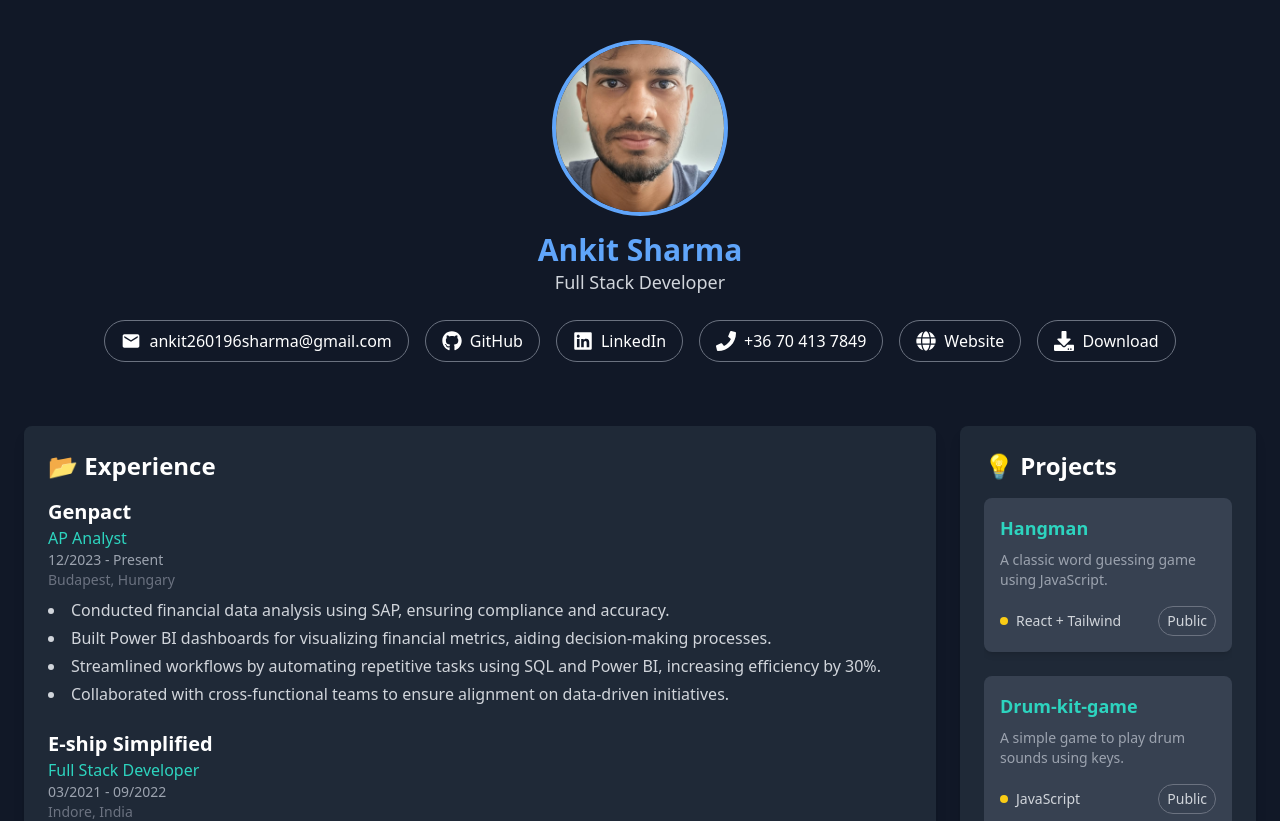
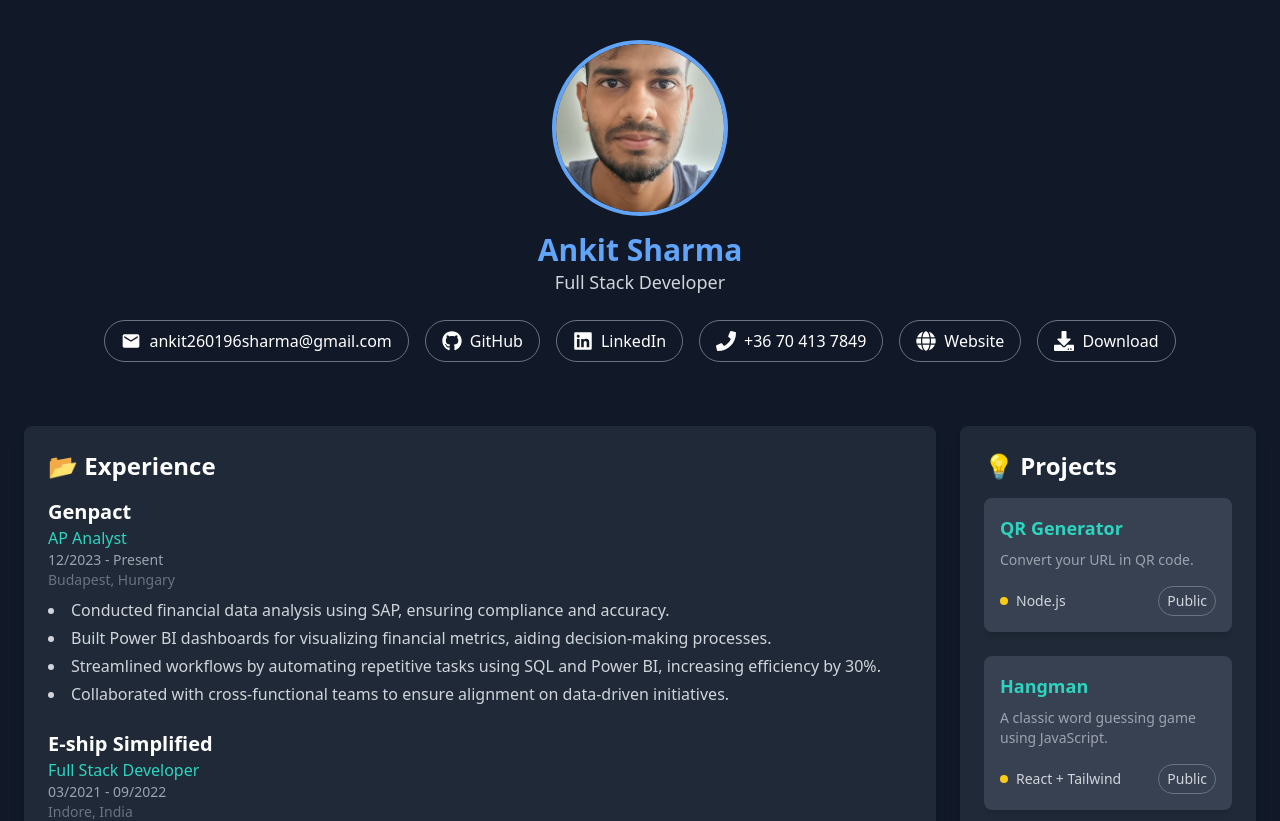
Before and after one commit to itsyourtechguy/resume, a React (Vite) app: page / in a window 1280 px wide. Shown: the top 821 px of the page. Built offline with nearby package versions, Linux system fonts and the light colour scheme.

Commit message:
added github link on projects

```diff
--- a/src/components/Projects.tsx
+++ b/src/components/Projects.tsx
@@ -8,6 +8,7 @@ const Projects = ({ projectsData }: { projectsData: Project[] }) => {
             key={index}
             className="bg-gray-700 p-4 rounded-lg shadow-md flex flex-col justify-between"
           >
+            <a href={project.link}>
             <h3 className="text-lg font-semibold text-teal-400">
               {project.title}
             </h3>
@@ -21,6 +22,7 @@ const Projects = ({ projectsData }: { projectsData: Project[] }) => {
                 {project.visibility}
               </span>
             </div>
+            </a>
           </div>
         ))}
       </div>
--- a/src/constants/data.tsx
+++ b/src/constants/data.tsx
@@ -172,28 +172,39 @@ export const coursesData = [
 // Projects
 export const projectsData = [
   {
+    title: "QR Generator",
+    description: "Convert your URL in QR code.",
+    language: "Node.js",
+    visibility: "Public",
+    link: "https://github.com/itsyourtechguy/QR-generator",
+  },
+  {
     title: "Hangman",
     description: "A classic word guessing game using JavaScript.",
     language: "React + Tailwind",
     visibility: "Public",
+    link: "https://github.com/itsyourtechguy/hangman-game",
   },
   {
     title: "Drum-kit-game",
     description: "A simple game to play drum sounds using keys.",
     language: "JavaScript",
     visibility: "Public",
+    link: "https://github.com/itsyourtechguy/Drum-kit-game",
   },
   {
     title: "simon-challenge-game",
     description: "A fun memory-based game inspired by Simon.",
     language: "JavaScript",
     visibility: "Public",
+    link: "https://github.com/itsyourtechguy/simon-challenge-game",
   },
   {
     title: "Portfolio",
     description: "Personal portfolio showcasing projects and skills.",
     language: "React",
     visibility: "Public",
+    link: "https://github.com/itsyourtechguy/Portfolio",
   },
 ];
 
--- a/src/interface/IProject.ts
+++ b/src/interface/IProject.ts
@@ -3,4 +3,5 @@ type Project = {
   description: string;
   language: string;
   visibility: string;
+  link: string;
 };
```
Also changed, not shown: 6 other files (tests, documents, lock files or other folders).
